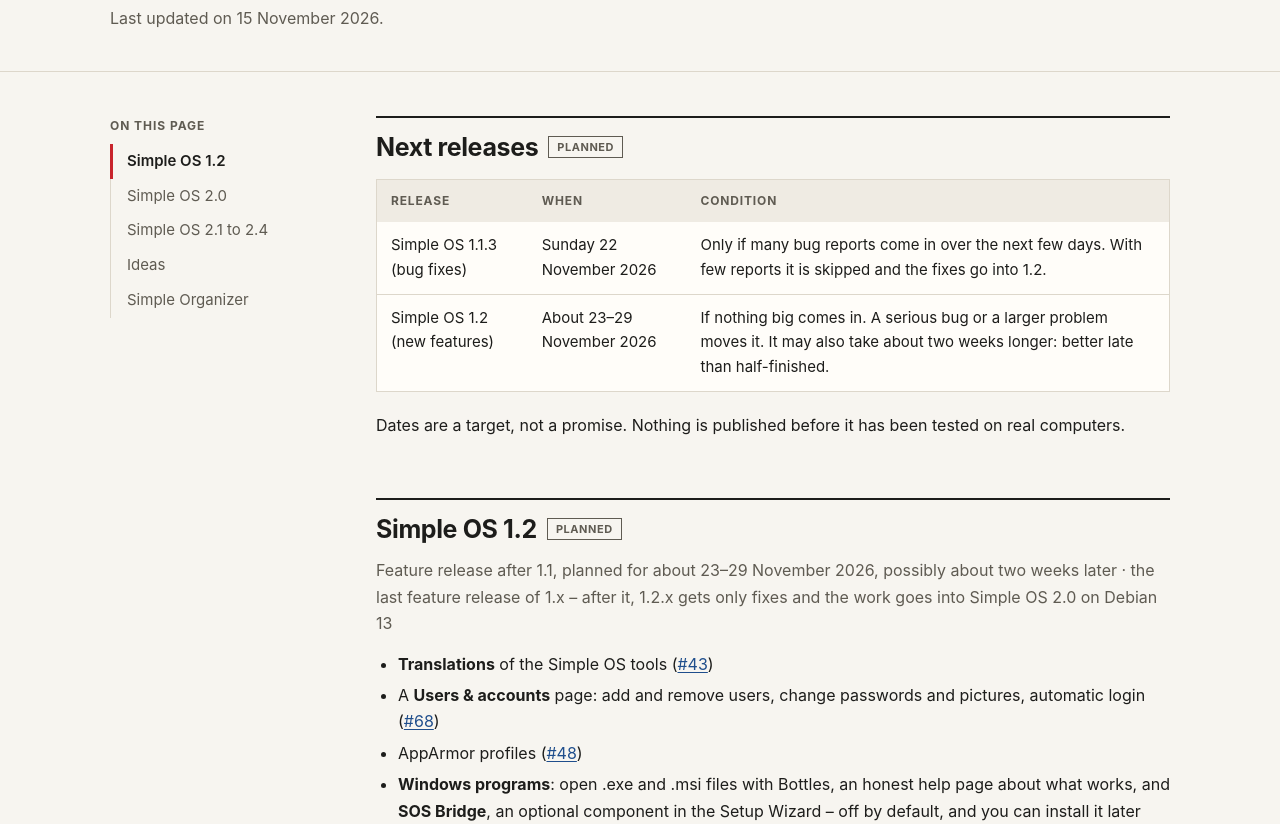
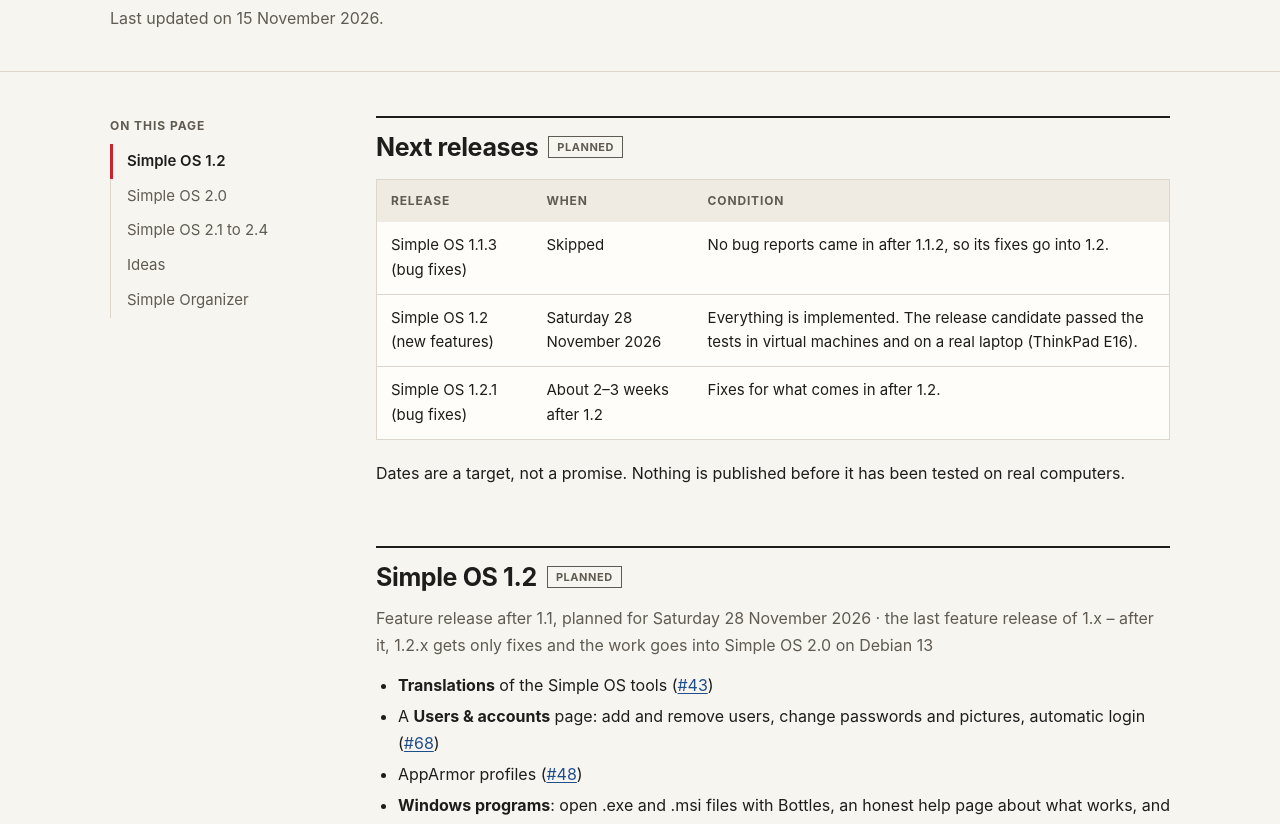
Before and after one commit to FreakySneaky787/FreakySneaky787.github.io, a plain HTML site: page roadmap.html in a window 1280 px wide. Shown: the part 237-1061 px from the top of the page. Drawn offline with Linux system fonts and the light colour scheme.

Commit message:
Roadmap: Simple OS 1.2 on Saturday 28 November

```diff
--- a/roadmap.html
+++ b/roadmap.html
@@ -59,14 +59,15 @@
   <div class="scroll"><table>
     <thead><tr><th>Release</th><th>When</th><th>Condition</th></tr></thead>
     <tbody>
-      <tr><td>Simple OS 1.1.3 (bug fixes)</td><td>Sunday 22 November 2026</td><td>Only if many bug reports come in over the next few days. With few reports it is skipped and the fixes go into 1.2.</td></tr>
-      <tr><td>Simple OS 1.2 (new features)</td><td>About 23–29 November 2026</td><td>If nothing big comes in. A serious bug or a larger problem moves it. It may also take about two weeks longer: better late than half-finished.</td></tr>
+      <tr><td>Simple OS 1.1.3 (bug fixes)</td><td>Skipped</td><td>No bug reports came in after 1.1.2, so its fixes go into 1.2.</td></tr>
+      <tr><td>Simple OS 1.2 (new features)</td><td>Saturday 28 November 2026</td><td>Everything is implemented. The release candidate passed the tests in virtual machines and on a real laptop (ThinkPad E16).</td></tr>
+      <tr><td>Simple OS 1.2.1 (bug fixes)</td><td>About 2–3 weeks after 1.2</td><td>Fixes for what comes in after 1.2.</td></tr>
     </tbody>
   </table></div>
   <p>Dates are a target, not a promise. Nothing is published before it has been tested on real computers.</p>
 
   <h2 id="v12">Simple OS 1.2<span class="pill">Planned</span></h2>
-  <p class="when">Feature release after 1.1, planned for about 23–29 November 2026, possibly about two weeks later · the last feature release of 1.x – after it, 1.2.x gets only fixes and the work goes into Simple OS 2.0 on Debian 13</p>
+  <p class="when">Feature release after 1.1, planned for Saturday 28 November 2026 · the last feature release of 1.x – after it, 1.2.x gets only fixes and the work goes into Simple OS 2.0 on Debian 13</p>
   <ul>
     <li><strong>Translations</strong> of the Simple OS tools (<a href="https://github.com/FreakySneaky787/Simple-OS/issues/43">#43</a>)</li>
     <li>A <strong>Users &amp; accounts</strong> page: add and remove users, change passwords and pictures, automatic login (<a href="https://github.com/FreakySneaky787/Simple-OS/issues/68">#68</a>)</li>
```
